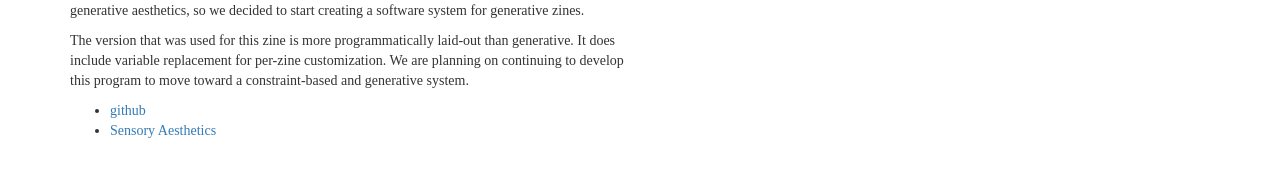
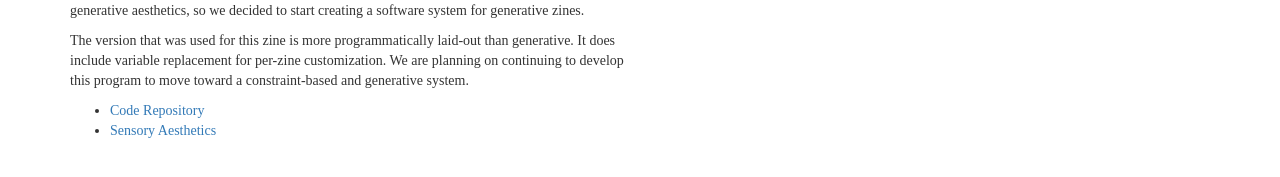
Before and after one commit to quinkennedy/paperbonnet, a Jekyll site: the page built from _posts/2015-08-01-sensory-aesthetics-zine.md, in a window 1280 px wide. Shown: the part 391-568 px from the top of the page. Built offline with Jekyll 4.4.1, drawn with Linux system fonts in a browser that asks for light colours.

Commit message:
updated repo link text

```diff
--- a/_posts/2015-08-01-sensory-aesthetics-zine.md
+++ b/_posts/2015-08-01-sensory-aesthetics-zine.md
@@ -13,5 +13,5 @@ For Foo Camp 2015, [Josh](https://twitter.com/brunchstorm) and [James](https://t
 
 The version that was used for this zine is more programmatically laid-out than generative. It does include variable replacement for per-zine customization. We are planning on continuing to develop this program to move toward a constraint-based and generative system.
 
-* [github](https://github.com/adenine/sensory-aesthetics-zine-01/)
+* [Code Repository](https://github.com/adenine/sensory-aesthetics-zine-01/)
 * [Sensory Aesthetics](http://sensory.cc)
```
Also changed, not shown: _posts/2015-09-19-ccl-5.md (+2 -0 lines), _posts/2016-09-15-ahd-erasure.md (+1 -1 lines).
